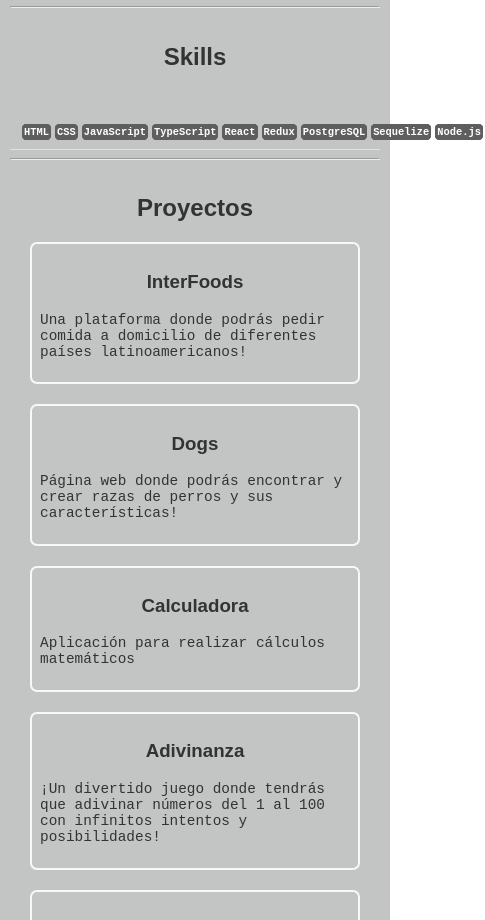
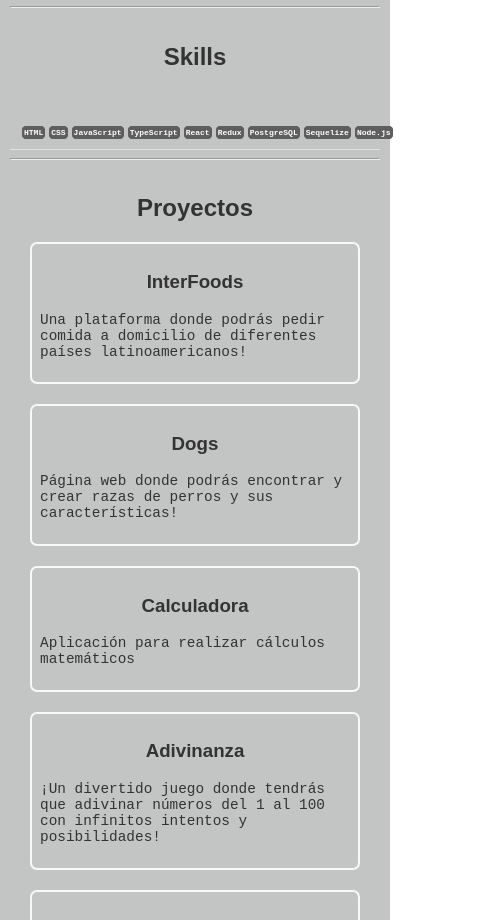
Before and after one commit to Mirko1523/Portafolio-Miler-Mirko, a React (Create React App) app: page / in a window 390 px wide. Shown: the part 2020-2940 px from the top of the page, 485 px wide, since content can reach past the window. Built offline with nearby package versions, Linux system fonts and the light colour scheme.

Commit message:
RESPONSIVE

```diff
--- a/src/componentes/home.module.css
+++ b/src/componentes/home.module.css
@@ -265,7 +265,7 @@ background-color: #473d3de5;
     }
 
     .skills p {
-        font-size: 0.65rem;
+        font-size: 0.50rem;
         margin: 2px;
 
     }
```
